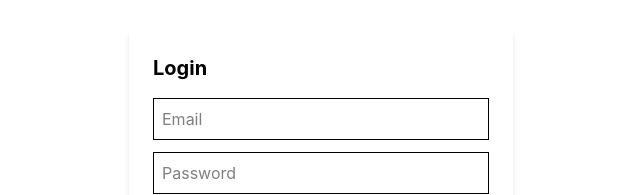
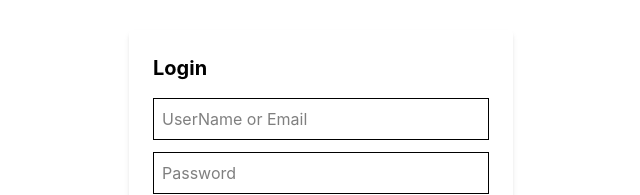
Before and after one commit to aman-9754/task-manager-project, a React app in the folder frontend/: page /login in a window 1280 px wide. Shown: the part 234-429 px from the top of the page, without its empty margins (319-959 px from the left). Built offline with nearby package versions, Linux system fonts and the light colour scheme; no server answers; the HTML template or start-up script is replaced by a standard one.

Commit message:
create a functionality of login with email as well as username is also possible now

```diff
--- a/frontend/src/features/auth/Login.jsx
+++ b/frontend/src/features/auth/Login.jsx
@@ -5,7 +5,8 @@ import { loginUser } from "../../api/userApi";
 
 const Login = () => {
   const [form, setForm] = useState({
-    email: "",
+    // email: "",
+    identifier: "",
     password: "",
   });
 
@@ -52,9 +53,10 @@ const Login = () => {
         <h2 className="text-xl font-bold mb-4">Login</h2>
 
         <input
-          type="email"
-          name="email"
-          placeholder="Email"
+          // type="email"
+          type="text"
+          name="identifier"
+          placeholder="UserName or Email"
           className="w-full mb-3 p-2 border"
           onChange={handleChange}
           required
```
Also changed, not shown: 1 other file (tests, documents, lock files or other folders).
